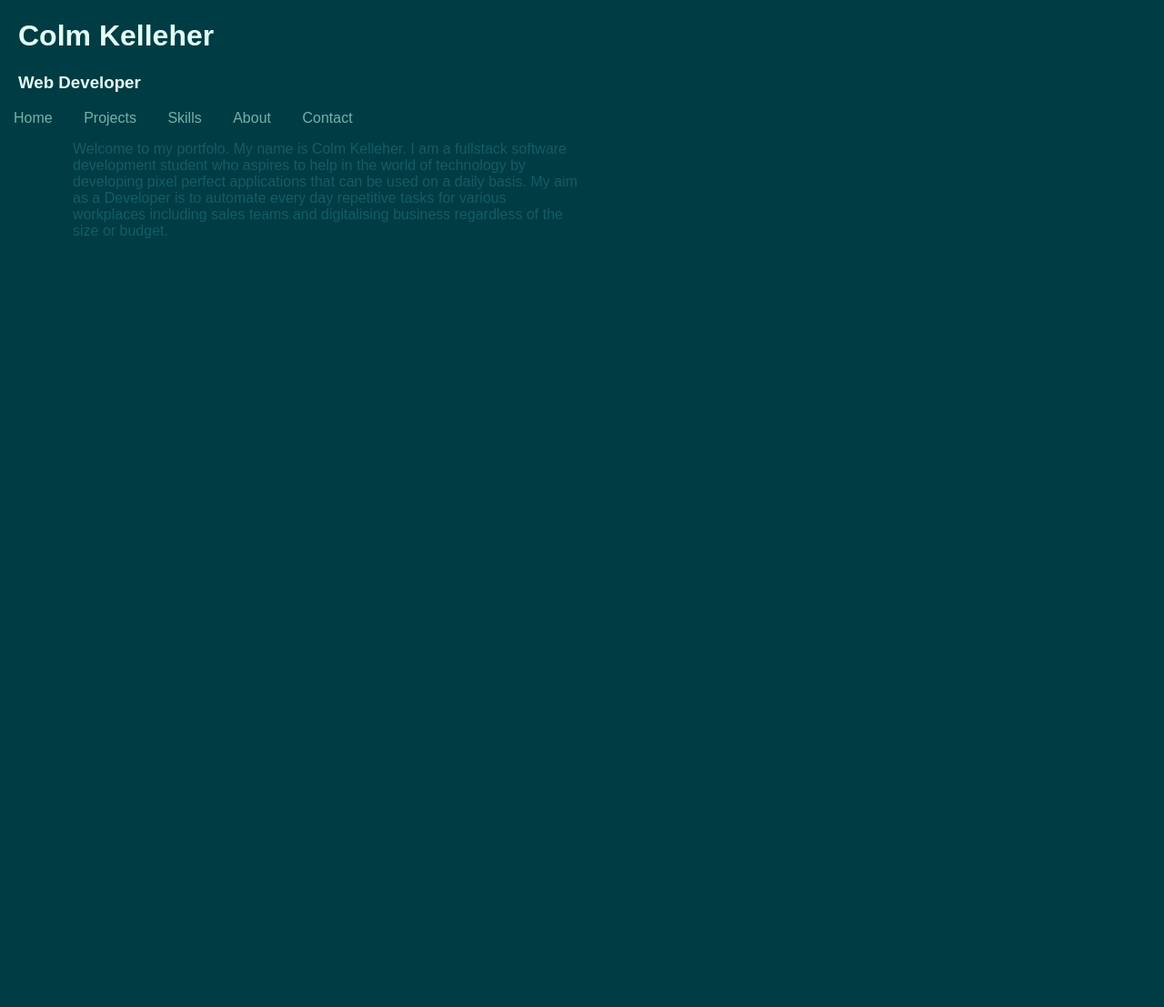
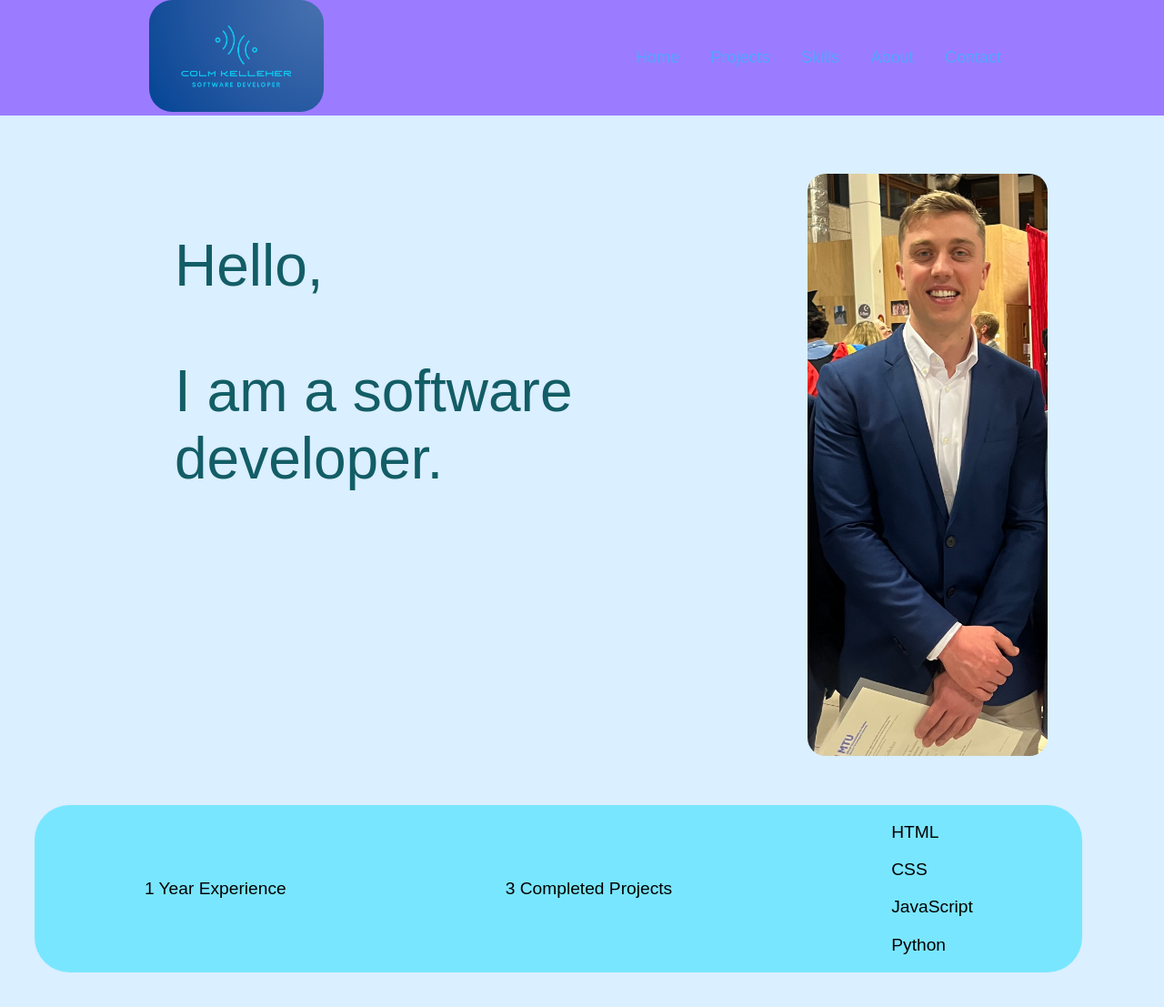
Before and after one commit to FocusCK/flask-app, a Flask app: page / in a window 1280 px wide. Shown: the whole page at 91% size. Before the commit the page ends 262 px from the top, so only its background shows below. Run offline with Flask 3, Linux system fonts and the light colour scheme.

Commit message:
Update header

```diff
--- a/static/css/style.css
+++ b/static/css/style.css
@@ -2,22 +2,61 @@ body {
     font-family: Arial, Helvetica, sans-serif;
     margin: 0;
     padding: 0;
-    background-color: #003C43;
+    background-color: #0095ff25;
+}
+
+header {
+    display: flex;
+    justify-content: space-around;
+    align-items: center;
+    background-color: #5900ff7c;
+
 }
 
 nav a {
-    margin: 0 15px;
+    margin: 15px;
     text-decoration: none;
-    color: #77B0AA;
+    color: #00d9ff76;
+    font-size: large;
 }
 
-.title {
-    margin-left: 20px;
-    color: #E3FEF7;
+.logo {
+    width: 15vw;
+    border-radius: 2vw;
 }
 
-p {
-    margin-left: 5em;
-    margin-right: 40em;
+#bio {
+    margin-left: 3em;
+    margin-right: 2em;
+    padding-top: 1em;
     color: #135D66;
+    font-size: 4em;
+    display: flex;
+    justify-content: space-around;
 }
+#home-picture {
+    border-radius: 20px;
+    height: 10em;
+}
+#intro {
+    justify-content: center;
+    align-items: center;
+    flex-direction: row;
+    /* margin-top: 10em; */
+}
+
+#languages {
+
+}
+
+#experience {
+    display: flex;
+    justify-content: space-around;
+    align-items: center;
+    font-size: larger;
+    background-color:#00d9ff72;
+    width: 90vw;
+    margin: auto;
+    border-radius: 2em;
+    margin: 2em;
+}
--- a/templates/home.html
+++ b/templates/home.html
@@ -9,8 +9,10 @@
 </head>
 
 <body>
-    <h1 class="title">Colm Kelleher</h1>
-    <h3 class="title">Web Developer</h3>
+    <header>
+        <a href="{{ url_for('home') }}"><img class="logo"
+                src="{{ url_for('static', filename='images/Colm-Kelleher-Logo.png') }}"
+                alt="Logo for Colm Kelleher"></a>
         <nav>
             <a href="{{ url_for('home') }}">Home</a>
             <a href="{{ url_for('projects') }}">Projects</a>
@@ -18,8 +20,39 @@
             <a href="{{ url_for('about') }}">About</a>
             <a href="{{ url_for('contact') }}">Contact</a>
         </nav>
-    <p>Welcome to my portfolo. My name is Colm Kelleher. I am a fullstack software development student who aspires to help in the world of technology by developing pixel perfect applications that can be used on a daily basis. My aim as a Developer is to automate every day repetitive tasks for various workplaces including sales teams and digitalising business regardless of the size or budget.</p>
+    </header>
+    <section id="bio">
+    <div id="intro">
+        <p>Hello,</p>
+        <p>I am a software developer.</p>
+    </div>
+    <div>
+        <img id="home-picture" src="{{ url_for('static', filename='images/Colm-Kelleher.jpeg') }}" alt="Profile picture">
+    </div>
+    </section>
+    <section id="experience">
+        <div>
+            <p>1 Year Experience</p>
+        </div>
+        <div>
+            <p>3 Completed Projects</p>
+        </div>
+        <div id="languages">
+            <p>HTML</p>
+            <p>CSS</p>
+            <p>JavaScript</p>
+            <p>Python</p>
+            <!-- <img src="{{ url_for('static', filename='images/css.png') }}" alt="CSS Logo">
+            https://www.google.com/url?sa=i&url=https%3A%2F%2Fwww.pngwing.com%2Fen%2Fsearch%3Fq%3Dcss%2BLogo&psig=AOvVaw0GvCIjhgH3VqOumkletS41&ust=1723381243433000&source=images&cd=vfe&opi=89978449&ved=0CBEQjRxqFwoTCMDpjMu96ocDFQAAAAAdAAAAABAE
+            <img src="{{ url_for('static', filename='images/html.png') }}" alt="HTML Logo">
+            https://www.google.com/url?sa=i&url=https%3A%2F%2Fwww.pngegg.com%2Fen%2Fsearch%3Fq%3Dhtml&psig=AOvVaw28tMPdqme3KfctikL1CLyV&ust=1723381432475000&source=images&cd=vfe&opi=89978449&ved=0CBEQjRxqFwoTCJiR_qS-6ocDFQAAAAAdAAAAABAE
+            <img src="{{ url_for('static', filename='images/js.png') }}" alt="JavaScript Logo">
+            https://www.google.com/url?sa=i&url=https%3A%2F%2Fwww.pngegg.com%2Fen%2Fsearch%3Fq%3Djavascript%2BLogo&psig=AOvVaw22VwmhspM2gKFSAV4Jrz-A&ust=1723381541043000&source=images&cd=vfe&opi=89978449&ved=0CBEQjRxqFwoTCPjtkta-6ocDFQAAAAAdAAAAABAE -->
+        </div>
+    </section>
+    <footer>
 
+    </footer>
 </body>
 <script src="{{ url_for('static', filename='js/script.js') }}"></script>
 
```
Also changed, not shown: templates/about.html (+12 -2 lines), templates/contact.html (+12 -2 lines), templates/projects.html (+12 -2 lines), templates/skills.html (+12 -2 lines), static/images/Colm-Kelleher-Logo.png (added), static/images/Colm-Kelleher.jpeg (added), static/images/css.png (added), static/images/html.png (added), static/images/js.png (added), 3 other files. Lines whose indentation alone changed are shown as unchanged.
